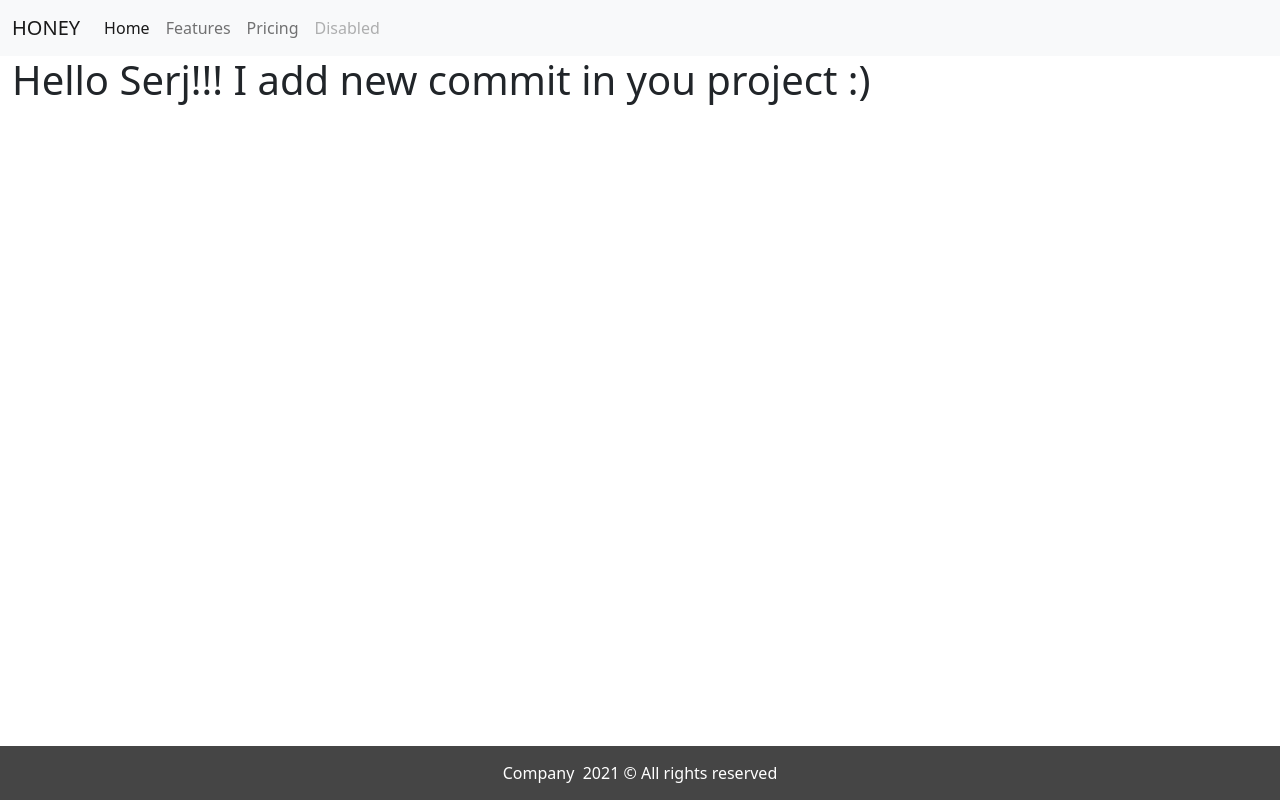
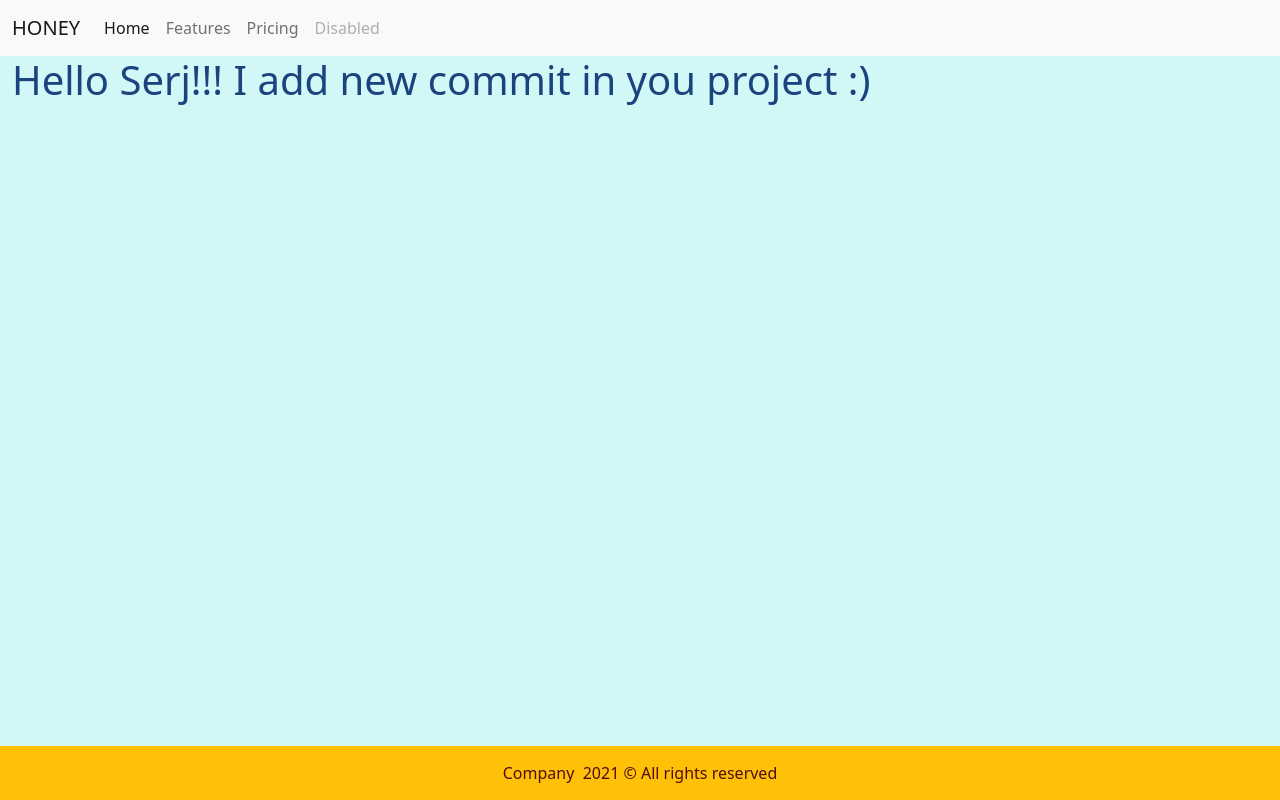
Before and after one commit to 12Serj/12Serj, a plain HTML site: page index.html in a window 1280 px wide. Drawn offline with nearby package versions, Linux system fonts and the light colour scheme.

Commit message:
изменеие цвета Футера, цвета body

```diff
--- a/style.css
+++ b/style.css
@@ -1,13 +1,14 @@
 header{
-	background-color: #454545;
-	color: #fff;
+	background-color: #ffc107;
+	color: rgb(59, 44, 42);
 }
 body{
-    background-color: #fff;
+    background-color: rgb(209, 248, 246);
+	color: #1b437e;
 }
 .footer {
-	background-color: #454545;
-	color: #fff;
+	background-color: #ffc107;
+	color: #4e0e0e;
 	padding: 15px;
 	position: fixed;
 	width: 100%;
```
